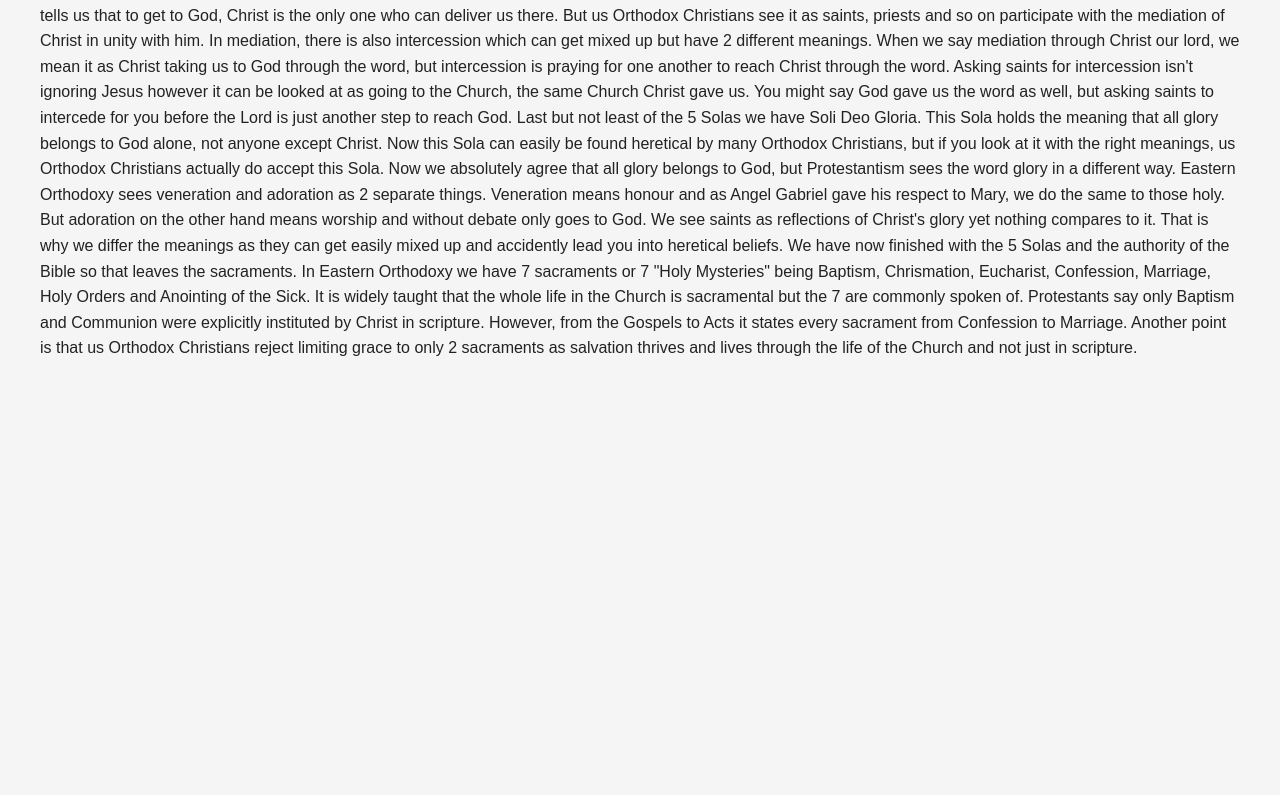
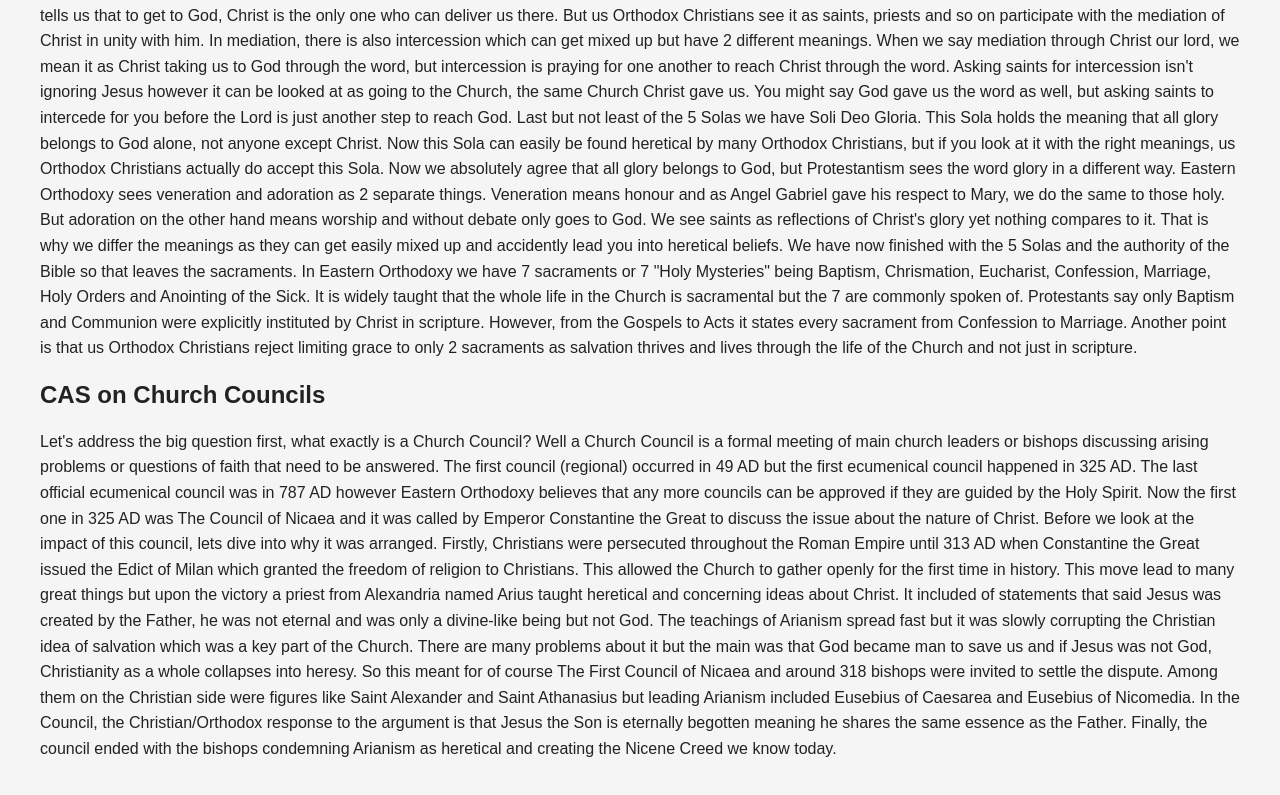
Before and after one commit to ChurchAndScripture/ChurchAndScripture.github.io, a plain HTML site: page index.html in a window 1280 px wide. Shown: the part 966-1761 px from the top of the page. Before the commit the page ends 1367 px from the top, so only its background shows below. Drawn offline with Linux system fonts and the light colour scheme.

Commit message:
Update index.html

```diff
--- a/index.html
+++ b/index.html
@@ -112,9 +112,26 @@ There are many different views on Protestantism and many sects in this denominat
   widely taught that the whole life in the Church is sacramental but the 7 are commonly spoken of. Protestants say only Baptism and Communion were explicitly
   instituted by Christ in scripture. However, from the Gospels to Acts it states every sacrament from Confession to Marriage. Another point is that us Orthodox
   Christians reject limiting grace to only 2 sacraments as salvation thrives and lives through the life of the Church and not just in scripture.
+</p>
 
+<h2 id="councils">CAS on Church Councils</h2>
+  <p style="line-height: 1.6;">
+Let's address the big question first, what exactly is a Church Council? Well a Church Council is a formal meeting of main church leaders or bishops discussing
+    arising problems or questions of faith that need to be answered. The first council (regional) occurred in 49 AD but the first ecumenical council happened
+    in 325 AD. The last official ecumenical council was in 787 AD however Eastern Orthodoxy believes that any more councils can be approved if they are guided
+    by the Holy Spirit. Now the first one in 325 AD was The Council of Nicaea and it was called by Emperor Constantine the Great to discuss the issue about the
+    nature of Christ. Before we look at the impact of this council, lets dive into why it was arranged. Firstly, Christians were persecuted throughout the
+    Roman Empire until 313 AD when Constantine the Great issued the Edict of Milan which granted the freedom of religion to Christians. This allowed the Church
+    to gather openly for the first time in history. This move lead to many great things but upon the victory a priest from Alexandria named Arius taught heretical
+    and concerning ideas about Christ. It included of statements that said Jesus was created by the Father, he was not eternal and was only a divine-like being
+    but not God. The teachings of Arianism spread fast but it was slowly corrupting the Christian idea of salvation which was a key part of the Church. There are
+    many problems about it but the main was that God became man to save us and if Jesus was not God, Christianity as a whole collapses into heresy. So this meant
+    for of course The First Council of Nicaea and around 318 bishops were invited to settle the dispute. Among them on the Christian side were figures like Saint
+    Alexander and Saint Athanasius but leading Arianism included Eusebius of Caesarea and Eusebius of Nicomedia. In the Council, the Christian/Orthodox response
+    to the argument is that Jesus the Son is eternally begotten meaning he shares the same essence as the Father. Finally, the council ended with the bishops
+    condemning Arianism as heretical and creating the Nicene Creed we know today.
+</p>
 
-</p>
 <script>
 function searchSection() {
   const input = document.getElementById("searchInput").value.toLowerCase();
```
